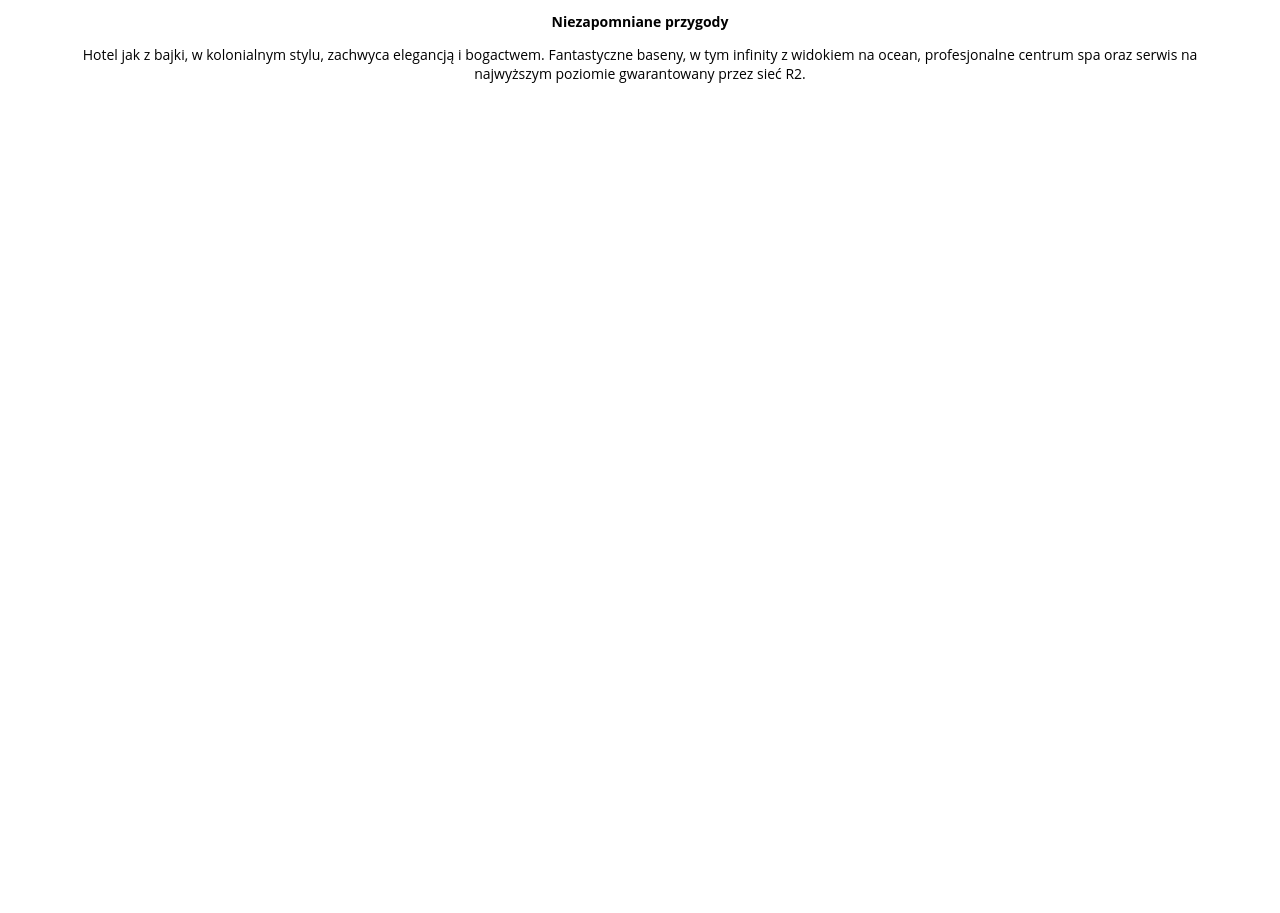
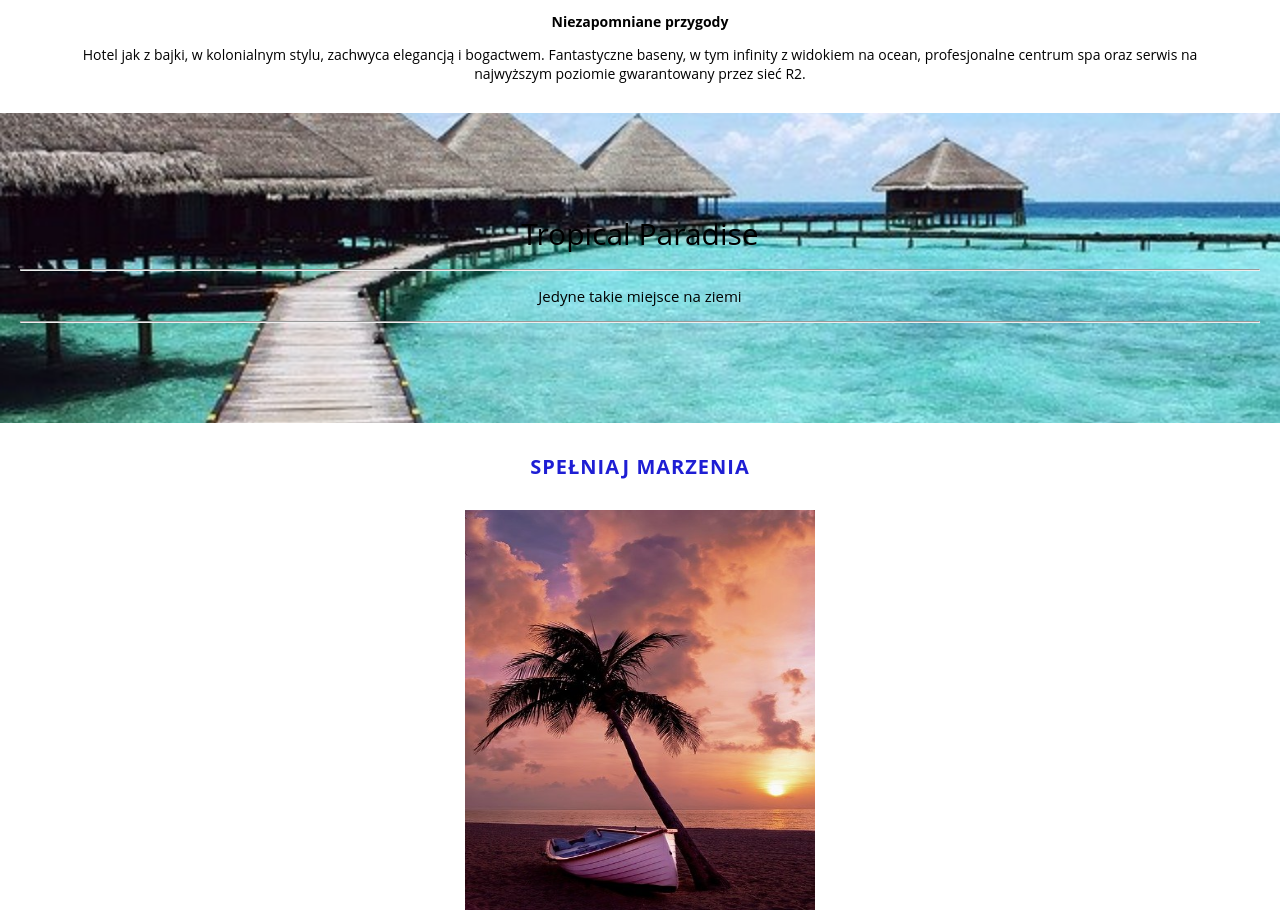
Before and after one commit to Szymofcion/React-Holiday, a React (Create React App) app: page / in a window 1280 px wide. Shown: the part 2239-3152 px from the top of the page. Before the commit the page ends 2352 px from the top, so only its background shows below. Built offline with nearby package versions, Linux system fonts and the light colour scheme.

Commit message:
added beautifiler

```diff
--- a/src/App.js
+++ b/src/App.js
@@ -1,5 +1,6 @@
 import Header from "./component/Header";
 import Dreams from "./component/Dreams";
+import Beautifier from './component/UI/Beautifier'
 import "./App.css";
 
 function App() {
@@ -7,6 +8,8 @@ function App() {
     <div className="App">
       <Header />
       <Dreams />
+      <Beautifier/>
+      <Dreams />
     </div>
   );
 }
--- /dev/null
+++ b/src/component/UI/Beautifier.js
@@ -0,0 +1,18 @@
+import { Fragment } from "react";
+
+import "./Beautifier.scss";
+
+const Beautifier = () => {
+  return (
+    <Fragment>
+      <section class="hero-img section">
+        <p class="hero-img__title">Tropical Paradise</p>
+        <hr />
+        <p class="hero-img__text">Jedyne takie miejsce na ziemi</p>
+        <hr />
+      </section>
+    </Fragment>
+  );
+};
+
+export default Beautifier;
--- /dev/null
+++ b/src/component/UI/Beautifier.scss
@@ -0,0 +1,27 @@
+
+
+.hero-img {
+    position: relative;
+    background-image: url(../img/paradise_640.jpg);
+    text-align: center;
+    padding: 10em 2em;
+    background-size: cover;
+    background-position: center;
+    background-attachment: fixed;
+    height: 45%;
+    z-index: 1;
+
+    &__title {
+        font-size: 3rem;
+        color: rgb(0, 0, 0);
+        margin-bottom: 0.5em;
+        z-index: 3;
+    }
+
+    &__text {
+        padding: 1em 0;
+        color: rgb(0, 0, 0);
+        font-size: 1.5rem;
+        z-index: 3;
+    }
+}
```
Also changed, not shown: src/component/img/paradise_640.jpg (added).
